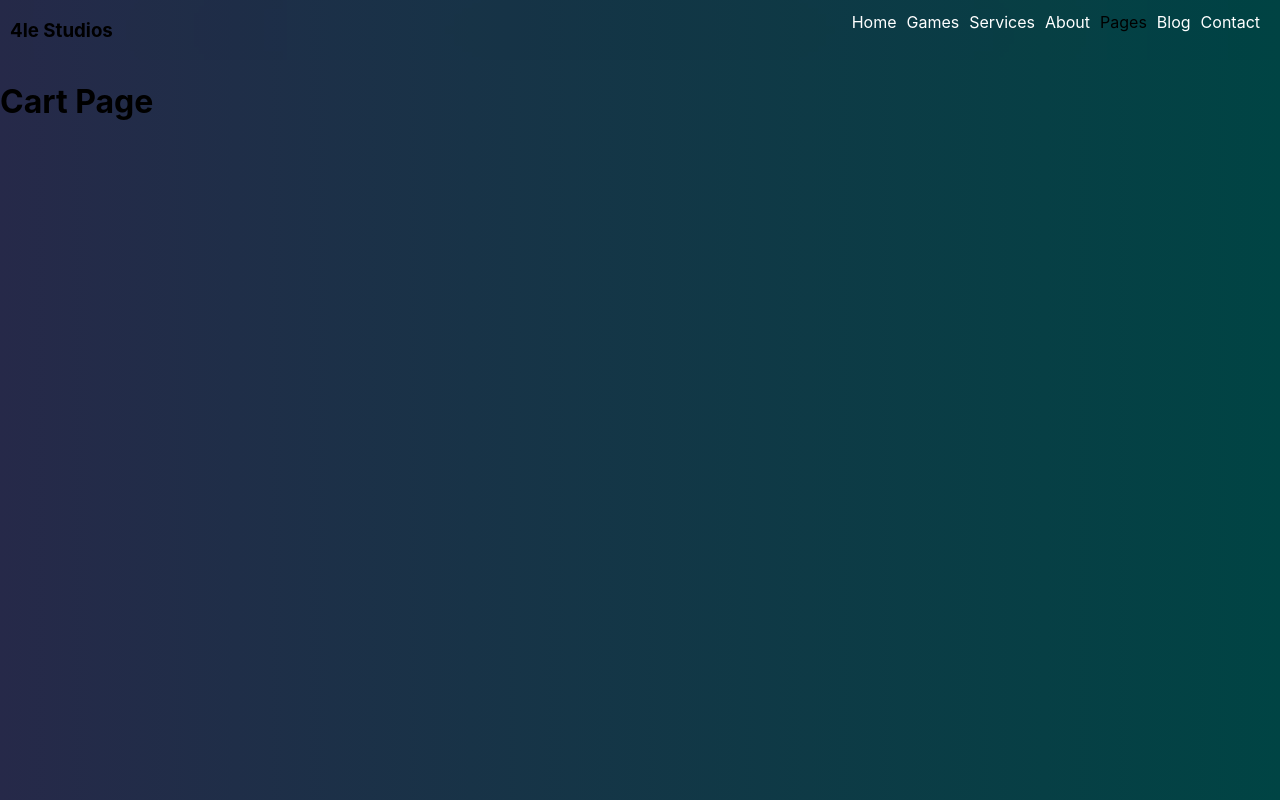
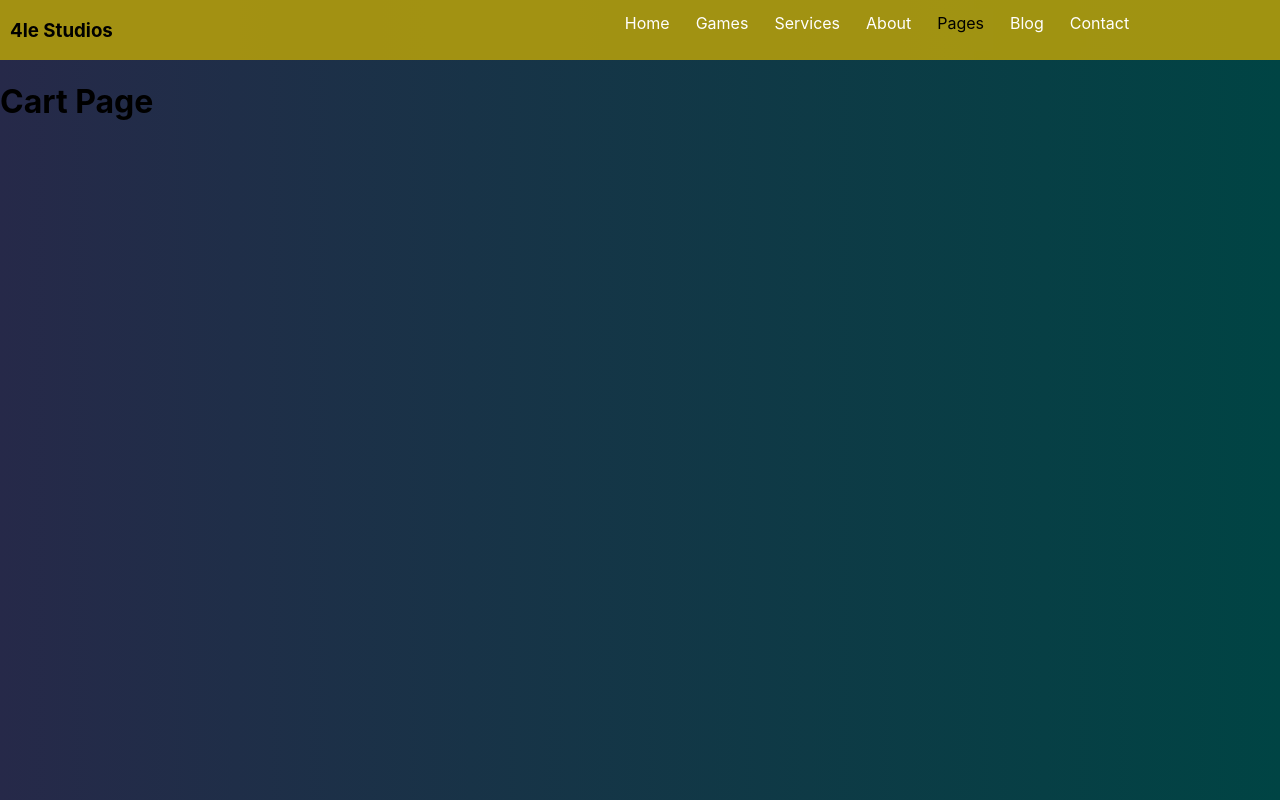
Before and after one commit to Bupilipili/4x, a React (Create React App) app: page /pages/cart in a window 1280 px wide. Built offline with nearby package versions, Linux system fonts and the light colour scheme; a web font is replaced by a local one.

Commit message:
Update Navigation.css

```diff
--- a/src/components/styles/Navigation.css
+++ b/src/components/styles/Navigation.css
@@ -5,14 +5,25 @@
   align-items: center;
   padding: 0 10px;
   backdrop-filter: blur(20rem);
+  background-color: #262b2a;
+  gap: 0;
 }
 
 .menu-toggle {
-  display: none;
+  display: block;
+  cursor: pointer;
+  font-size: 20px;
+  color: white;
 }
 
 .cancel-toggle {
-  display: none;
+  display: block;
+  cursor: pointer;
+  font-size: 30px;
+  color: #262b2a;
+  padding-left: 36vw;
+  position: relative;
+  top: -8px;
 }
 
 .nav-links.show {
@@ -23,11 +34,12 @@
   height: 100vh;
   width: 40%;
   right: 0;
-  background-color: #333;
+  background-color: rgba(178, 157, 13, 0.9);
   padding: 20px;
   box-shadow: 0 2px 5px rgba(0, 0, 0, 0.1);
   z-index: 10;
   animation: slideInRight 0.5s ease forwards;
+  margin: 0;
 }
 
 @keyframes slideInRight {
@@ -41,15 +53,13 @@
 }
 
 .nav-links {
-  display: flex;
+  display: none;
+  gap: 0;
   list-style: none;
-  margin: 0;
-  padding: 0;
 }
 
 .nav-links li {
-  margin-right: 10px;
-  padding-bottom: 16px;
+  padding-bottom: 14px;
 }
 
 .nav-links li a {
@@ -59,27 +69,27 @@
 
 .dropdown-menu li a {
   color: white;
-  padding: 2px;
   display: block;
 }
 
 .nav-links li a:hover {
-  color: #fc0;
+  color: #000;
 }
 
 .dropdown {
   position: relative;
 }
 
+.Page {
+  color: #fff;
+}
+
 .dropdown-menu {
+  position: relative;
+  padding-left: 14px;
+  padding-top: 0;
+  list-style: none;
   display: none;
-  position: absolute;
-  top: 100%;
-  left: 0;
-  background-color: #333;
-  list-style: none;
-  padding: 0;
-  margin: 0;
 }
 
 .dropdown:hover .dropdown-menu {
@@ -87,30 +97,48 @@
 }
 
 .dropdown-menu li {
-  margin: 0;
+  margin: 1px;
 }
 
 .dropdown-menu li a:hover {
-  background-color: #444;
+  color: rgba(178, 157, 13, 1);
 }
 
-@media (max-width: 768px) {
+@media (min-width: 768px) {
+  .navbar {
+    display: flex;
+    justify-content: flex-start;
+    gap: 40vw;
+    align-items: center;
+    padding: 0 10px;
+    background-color: rgba(178, 157, 13, 0.9);
+  }
+
   .menu-toggle {
-    display: block;
-    cursor: pointer;
-    font-size: 20px;
-    color: white;
+    display: none;
   }
 
   .cancel-toggle {
-    display: block;
-    cursor: pointer;
-    font-size: 26px;
-    color: white;
-    padding-left: 36vw;
+    display: none;
   }
 
   .nav-links {
+    display: flex;
+    list-style: none;
+    margin: 0;
+    padding: 0;
+    gap: 1rem;
+  }
+
+  .nav-links li {
+    margin-right: 10px;
+  }
+
+  .dropdown-menu {
     display: none;
+    position: absolute;
+    list-style: none;
+    padding-top: 22px;
+    padding-left: 12px;
   }
 }
```
